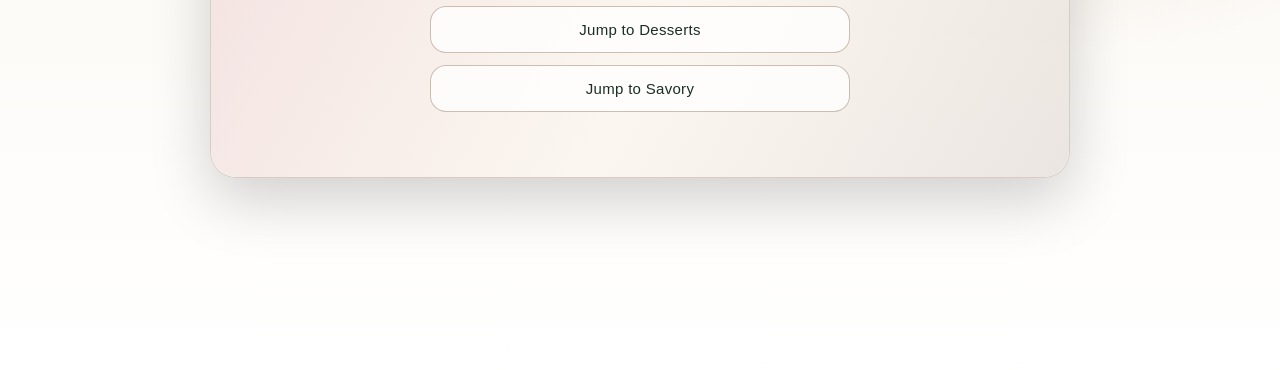
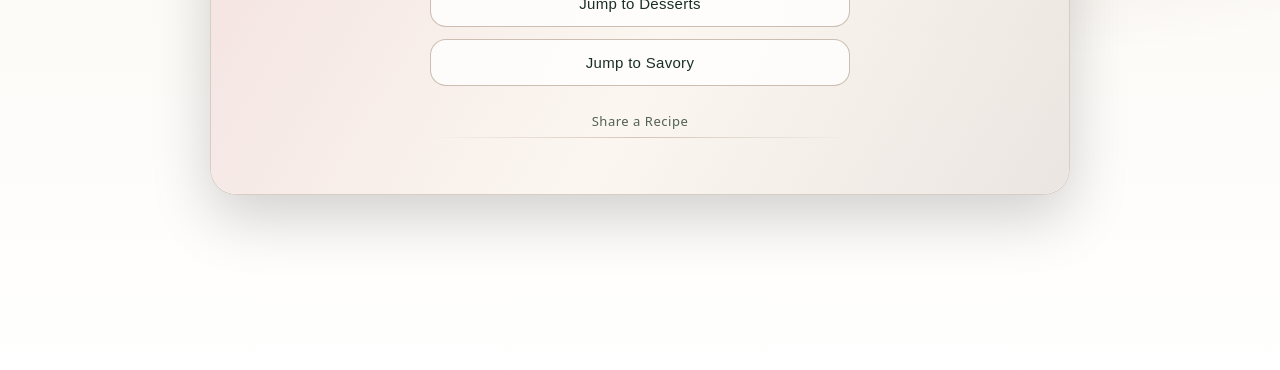
Before and after one commit to tkdbrad03/complitrst-assets, a plain HTML site: page recipes.html in a window 1280 px wide. Shown: the part 413-783 px from the top of the page. Drawn offline with Linux system fonts and the light colour scheme.

Commit message:
Add share recipe link and styling

```diff
--- a/recipes.html
+++ b/recipes.html
@@ -477,6 +477,43 @@
       border-color: rgba(26,47,35,.65);
       color: #fff;
     }
+    .splash-share{
+  margin-top: 10px;
+}
+
+
+    /* =========================
+   Share a Recipe (Splash Link)
+   ========================= */
+.share-recipe-link{
+  margin-top: 18px;
+  font-size: 13px;
+  letter-spacing: .04em;
+  text-decoration: none;
+  color: rgba(26,47,35,.75);
+  position: relative;
+}
+
+.share-recipe-link::after{
+  content: "";
+  display: block;
+  height: 1px;
+  width: 100%;
+  margin-top: 4px;
+  background: linear-gradient(
+    90deg,
+    transparent,
+    rgba(142,113,88,.6),
+    transparent
+  );
+  opacity: .6;
+}
+
+.share-recipe-link:hover{
+  color: rgba(26,47,35,.95);
+}
+
+
 
     /* Print */
     @media print{
@@ -501,6 +538,17 @@
           <button type="button" class="splash-btn primary" onclick="enterCookbook()">Enter Cookbook</button>
           <button type="button" class="splash-btn" onclick="enterAndGo('#desserts')">Jump to Desserts</button>
           <button type="button" class="splash-btn" onclick="enterAndGo('#savory')">Jump to Savory</button>
+           <div class="splash-share">
+  <a
+    href="https://docs.google.com/forms/d/e/1FAIpQLSdhYWTAHVid0Ec4kLCKRh2ZrHegYB8VjefEqBCLPx3VRFfEGw/viewform"
+    target="_blank"
+    rel="noopener noreferrer"
+    class="share-recipe-link"
+  >
+    Share a Recipe
+  </a>
+</div>
+
         </div>
       </div>
     </div>
```
